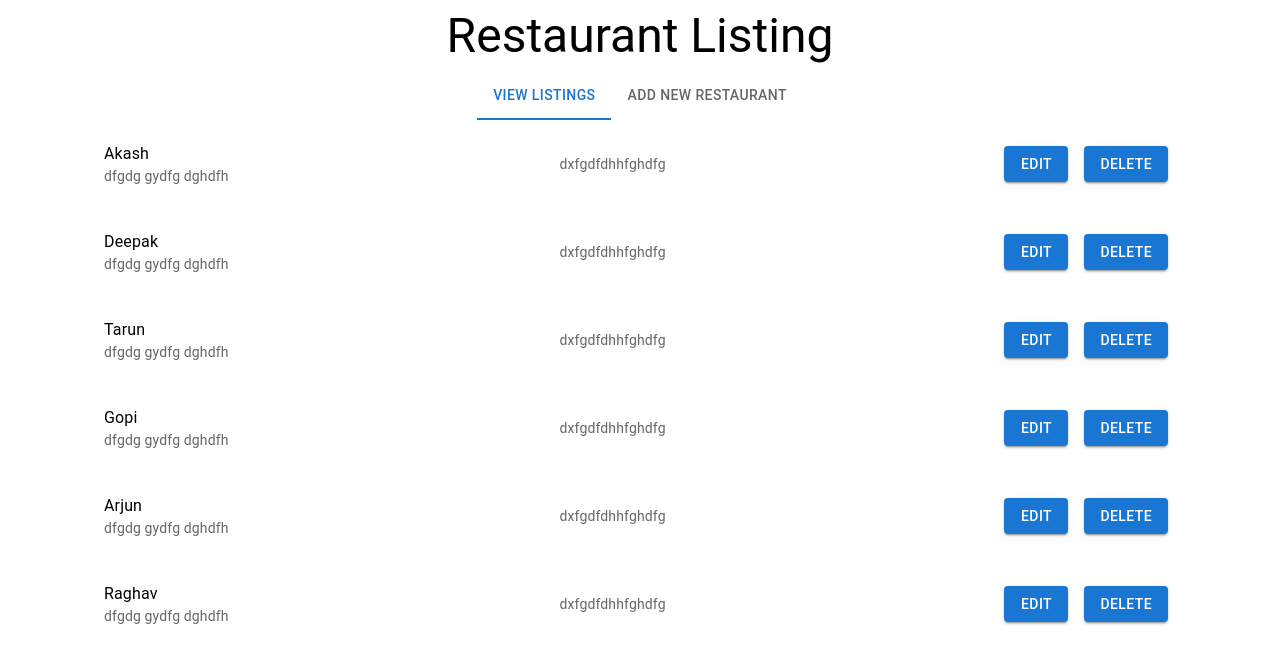
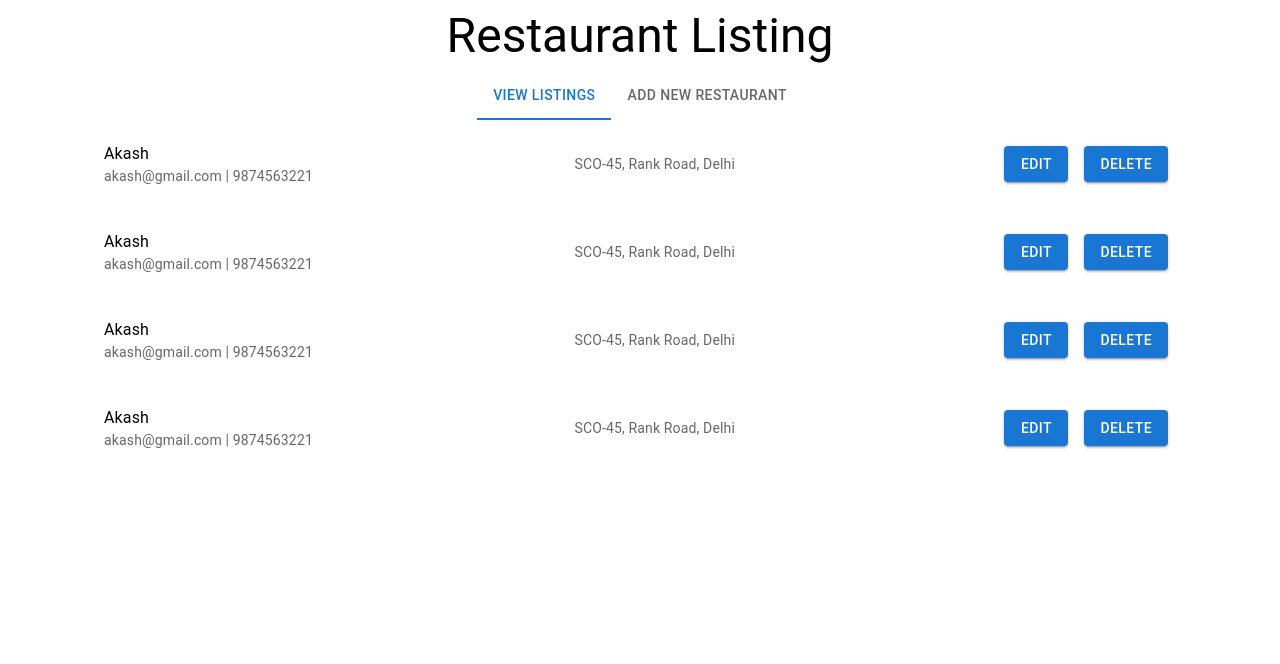
Before and after one commit to Paramjeet-27/Restaurant-Listing, a React (Vite) app in the folder FrontEnd/: page / in a window 1280 px wide. Shown: the top 664 px of the page. Built offline with nearby package versions, Linux system fonts and the light colour scheme.

Commit message:
Edit Buttton + Axios Installation

```diff
--- a/FrontEnd/package.json
+++ b/FrontEnd/package.json
@@ -14,6 +14,7 @@
     "@emotion/styled": "^11.11.0",
     "@mui/material": "^5.14.9",
     "react": "^18.2.0",
+    "react-axios": "^2.0.6",
     "react-dom": "^18.2.0",
     "react-router-dom": "^6.16.0"
   },
--- a/FrontEnd/src/components/CustList/CustList.jsx
+++ b/FrontEnd/src/components/CustList/CustList.jsx
@@ -4,75 +4,46 @@ import ListItem from "@mui/material/ListItem";
 import ListItemButton from "@mui/material/ListItemButton";
 import ListItemText from "@mui/material/ListItemText";
 import { useState } from "react";
+import Input from "../Input/Input";
 
 const CustList = () => {
   const array = [
     {
       res_name: "Akash",
-      address: "dxfgdfdhhfghdfg",
-      contact: "dfgdg gydfg dghdfh ",
+      address: "SCO-45, Rank Road, Delhi",
+      email: "akash@gmail.com",
+      phone: 9874563221,
       isEditing: false,
-      editing_res_name: "Akash",
-      editing_address: "dxfgdfdhhfghdfg",
-      editing_contact: "dfgdg gydfg dghdfh ",
     },
     {
-      res_name: "Deepak",
-      address: "dxfgdfdhhfghdfg",
-      contact: "dfgdg gydfg dghdfh ",
+      res_name: "Akash",
+      address: "SCO-45, Rank Road, Delhi",
+      email: "akash@gmail.com",
+      phone: 9874563221,
       isEditing: false,
-      editing_res_name: "Akash",
-      editing_address: "dxfgdfdhhfghdfg",
-      editing_contact: "dfgdg gydfg dghdfh ",
     },
     {
-      res_name: "Tarun",
-      address: "dxfgdfdhhfghdfg",
-      contact: "dfgdg gydfg dghdfh ",
+      res_name: "Akash",
+      address: "SCO-45, Rank Road, Delhi",
+      email: "akash@gmail.com",
+      phone: 9874563221,
       isEditing: false,
-      editing_res_name: "Akash",
-      editing_address: "dxfgdfdhhfghdfg",
-      editing_contact: "dfgdg gydfg dghdfh ",
     },
     {
-      res_name: "Gopi",
-      address: "dxfgdfdhhfghdfg",
-      contact: "dfgdg gydfg dghdfh ",
+      res_name: "Akash",
+      address: "SCO-45, Rank Road, Delhi",
+      email: "akash@gmail.com",
+      phone: 9874563221,
       isEditing: false,
-      editing_res_name: "Akash",
-      editing_address: "dxfgdfdhhfghdfg",
-      editing_contact: "dfgdg gydfg dghdfh ",
-    },
-    {
-      res_name: "Arjun",
-      address: "dxfgdfdhhfghdfg",
-      contact: "dfgdg gydfg dghdfh ",
-      isEditing: false,
-      editing_res_name: "Akash",
-      editing_address: "dxfgdfdhhfghdfg",
-      editing_contact: "dfgdg gydfg dghdfh ",
-    },
-    {
-      res_name: "Raghav",
-      address: "dxfgdfdhhfghdfg",
-      contact: "dfgdg gydfg dghdfh ",
-      isEditing: false,
-      editing_res_name: "Akash",
-      editing_address: "dxfgdfdhhfghdfg",
-      editing_contact: "dfgdg gydfg dghdfh ",
     },
   ];
 
-  // const [resName, setResName] = useState();
-  // const [resAddress, setResAddress] = useState();
-  // const [resEmail, setResEmail] = useState();
-  // const [resPhone, setResPhone] = useState();
   const [resDetails, setResDetails] = useState(array);
 
   const editBtnHandler = (index) => {
     const listCopy = [...resDetails];
     listCopy[index].isEditing = true;
-    setTask(listCopy);
+    setResDetails(listCopy);
   };
 
   const deleteBtnHandler = (index) => {
@@ -86,11 +57,39 @@ const CustList = () => {
       <List key={index} sx={{ mx: 10 }}>
         <ListItem disablePadding>
           <ListItemButton>
-            <ListItemText primary={ele.res_name} secondary={ele.contact} />
-            <ListItemText secondary={ele.address} />
-            <Button sx={{ mx: 1 }} variant="contained">
-              Edit
-            </Button>
+            {!ele.isEditing && (
+              <>
+                <ListItemText
+                  primary={ele.res_name}
+                  secondary={`${ele.email} | ${ele.phone}`}
+                />
+                <ListItemText secondary={ele.address} />
+                <Button
+                  sx={{ mx: 1 }}
+                  variant="contained"
+                  onClick={() => {
+                    editBtnHandler(index);
+                  }}
+                >
+                  Edit
+                </Button>
+              </>
+            )}
+            {ele.isEditing && (
+              <>
+                <ListItemText
+                  primary={ele.res_name}
+                  secondary={`${ele.email} | ${ele.phone}`}
+                />
+                <ListItemText secondary={ele.address} />
+                <Button sx={{ mx: 1 }} variant="contained">
+                  Save
+                </Button>
+                <Button sx={{ mx: 1 }} variant="contained">
+                  Cancel
+                </Button>
+              </>
+            )}
             <Button
               sx={{ mx: 1 }}
               variant="contained"
```
Also changed, not shown: 1 other file (tests, documents, lock files or other folders).
